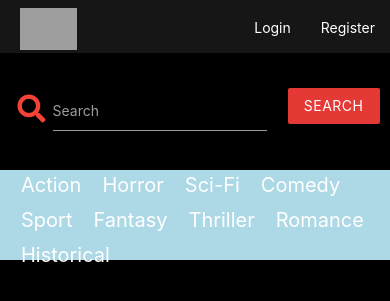
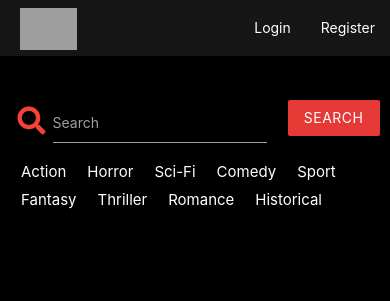
Before and after one commit to NickSpriggs/netbooks_milestone_3, a Flask app: page / in a window 390 px wide. Shown: the top 301 px of the page. Run offline with Flask 2, Linux system fonts and the light colour scheme; data that the repository does not hold is empty; some libraries are stand-ins or nearby versions; grey boxes are pictures that could not be loaded.

Commit message:
Provided additional code for scalability, still need some minor adjustments

```diff
--- a/static/css/style.css
+++ b/static/css/style.css
@@ -82,17 +82,17 @@ a div:hover {
 .fixed-search {
     position: fixed;
     width: 83%;
-    padding-bottom: 40px;
-    top: 63px;
+    padding-bottom: 20px;
+    top: 64px;
     background-color: black;
 }
 
 @media only screen and (max-width: 992px) {
     .fixed {
-      height: 90px;
+      height: 70px;
       font-size: 20px;
       top: 170px;
-      background-color: lightblue;
+      background-color: rgb(0, 0, 0);
     }
 
     .genre-title {
@@ -101,16 +101,41 @@ a div:hover {
 
     .fixed-search {
         width: 100%;
+
     }
 
     #film-poster-section {
-      padding-top: 197px;
+      padding-top: 178px;
     }
 }
 
 @media only screen and (max-width: 600px) {
 
 .fixed-search {
-    top: 53px;
+    top: 65px;
     }
 }
+
+@media only screen and (max-width: 410px) {
+
+.fixed-search {
+    font-size: 20px;
+}
+
+.fixed {
+    top: 161px;
+    font-size: 18px;
+    }
+}
+
+@media only screen and (max-width: 390px) {
+.fixed {
+    font-size: 15px;
+    }
+}
+
+@media only screen and (max-width: 349px) {
+.fixed {
+    font-size: 13px;
+    }
+}
--- a/templates/get_films.html
+++ b/templates/get_films.html
@@ -33,9 +33,11 @@
 
                 {% for film in films %}
                     <a href="{{ url_for('get_film', film_title=film.title) }}">
-                        <div class="poster col l2 m3 s4">
+                        <div class="poster col l2 m3 s4" style="background-image: url({{film.poster_url}});
+                            background-position: center; background-size: cover;">
                             <div class="poster-img" style="background-image: url({{film.poster_url}});
-                            height: 100%; background-position: center; background-size:cover;">
+                            height: 100%; background-position: center; background-size:contain;
+                            background-repeat: no-repeat;">
                                 {{ film.title }}
                             </div>
                         </div>
```
